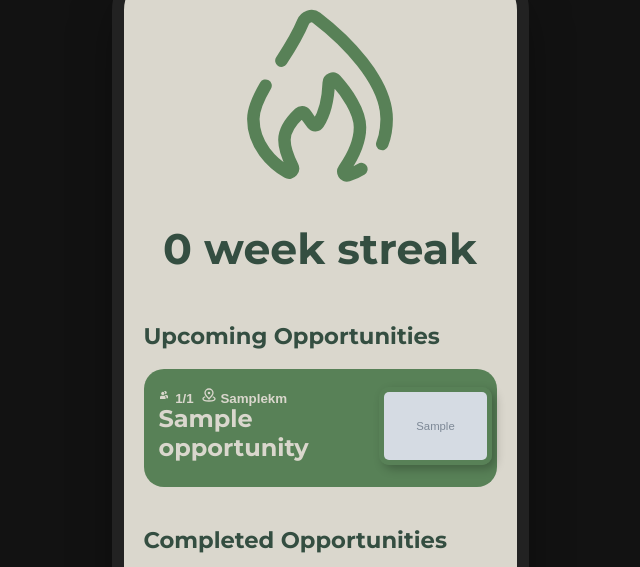
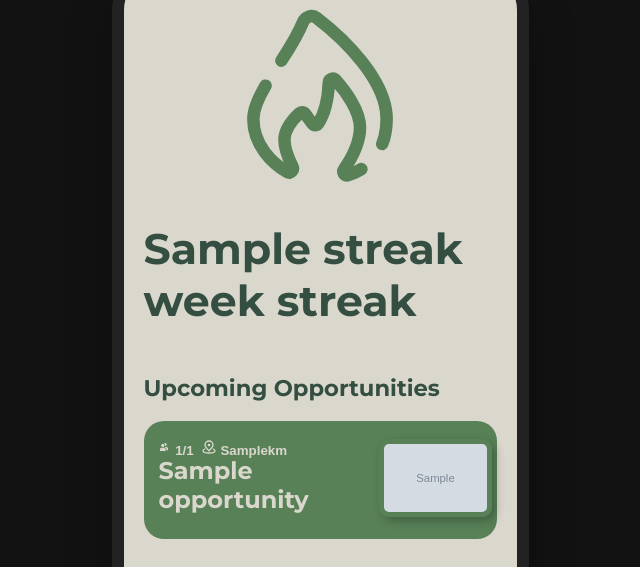
Before and after one commit to dastarruer/volunteering-app, a Django app: template volunteering_app/users/templates/profile.html in a window 1280 px wide. Shown: the top 567 px of the page, without its empty margins (320-960 px from the left). Run offline with Django 5.2, Linux system fonts and the light colour scheme; the template is opened without the code that fills it: most values are stand-ins (such as "Sample title", 1, 10 or a date in 2020); grey boxes marked "Sample" are stand-in pictures; some web fonts are replaced.

Commit message:
Add streak functionality

```diff
--- a/volunteering_app/users/templates/profile.html
+++ b/volunteering_app/users/templates/profile.html
@@ -15,9 +15,9 @@
             <img width="200"
                  height="200"
                  class="streak"
-                 src="{% static 'icons/streak-inactive.svg' %}"
-                 alt="Streak inactive">
-            <h1 class="streak-text montserrat-bold">0 week streak</h1>
+                 src="{% if streak > 0 %}{% static 'icons/streak-active.svg' %}{% else %}{% static 'icons/streak-inactive.svg' %}{% endif %}"
+                 alt="{% if streak > 0 %}Streak active{% else %}Streak inactive{% endif %}">
+            <h1 class="streak-text montserrat-bold">{{ streak }} week streak</h1>
         </div>
         <h2 class="title montserrat-bold">Upcoming Opportunities</h2>
         <ul>
```
Also changed, not shown: volunteering_app/users/views.py (+22 -3 lines).
